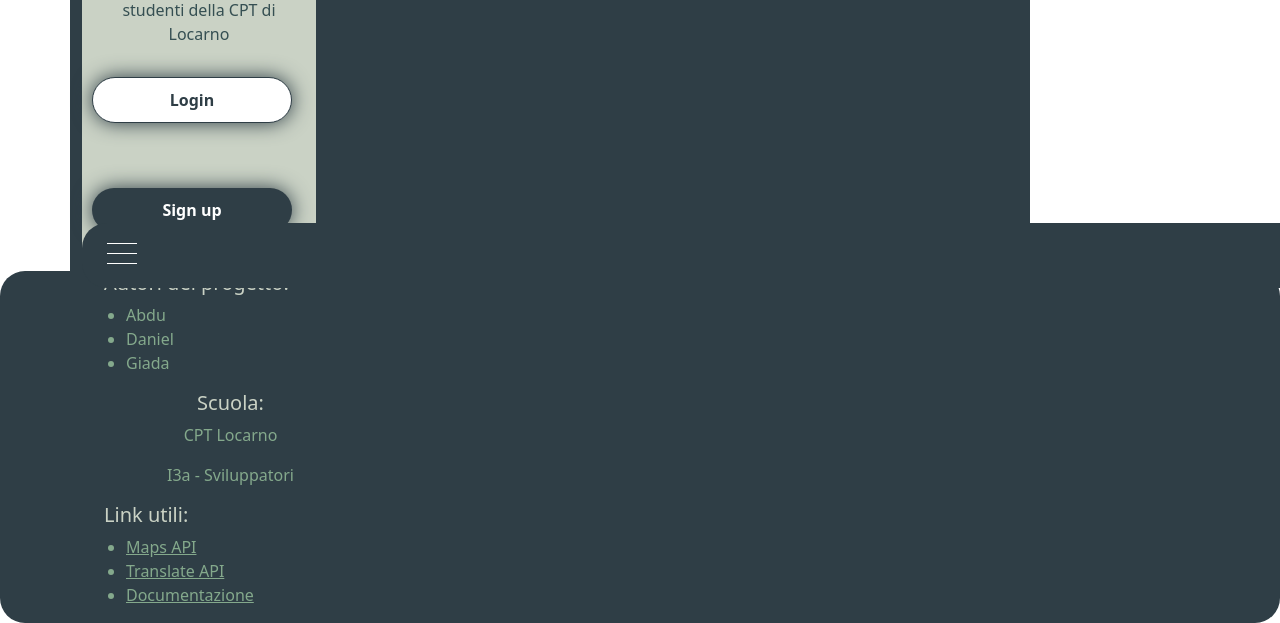
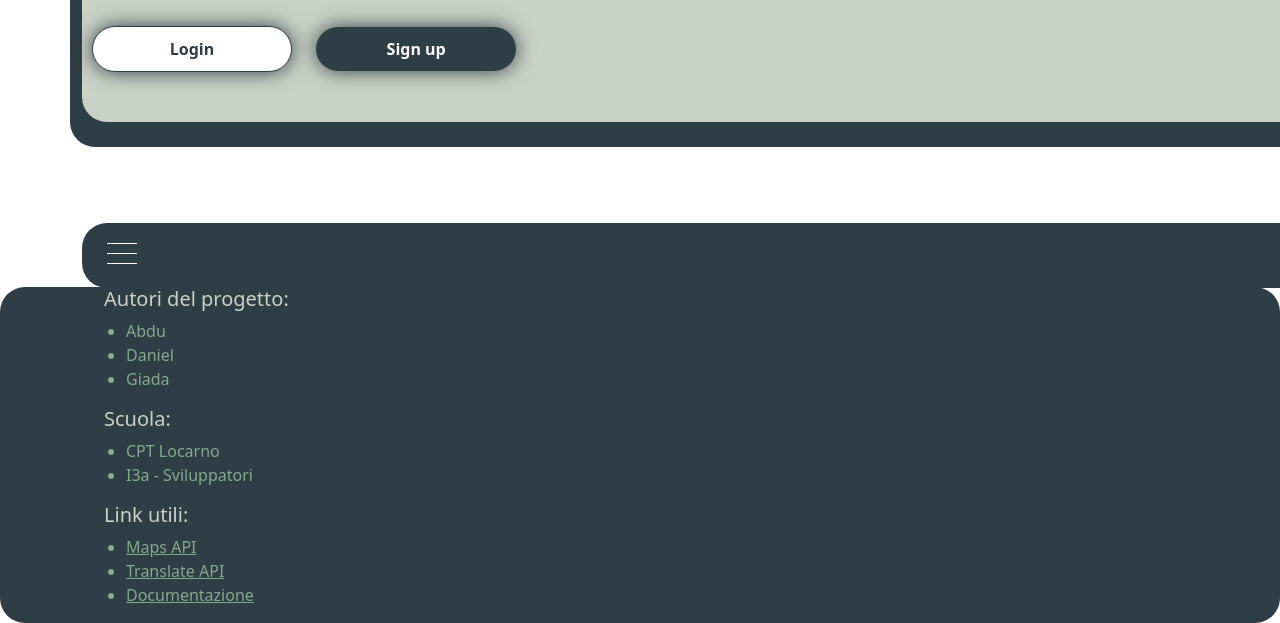
Before and after one commit to giada-pintos/progetto_m306, a website: page index.html in a window 1280 px wide. Shown: the part 177-800 px from the top of the page. Drawn offline with nearby package versions, Linux system fonts and the light colour scheme; some packages are replaced by stand-ins of ours.

Commit message:
fix_bug_home

```diff
--- a/index.html
+++ b/index.html
@@ -2,6 +2,7 @@
 
 <head>
     <title>Taxi App</title>
+    <meta name="viewport" content="width=device-width, initial-scale=1">
     <link href="https://cdn.jsdelivr.net/npm/bootstrap@5.0.2/dist/css/bootstrap.min.css" rel="stylesheet"
         integrity="sha384-EVSTQN3/azprG1Anm3QDgpJLIm9Nao0Yz1ztcQTwFspd3yD65VohhpuuCOmLASjC" crossorigin="anonymous">
     <link rel="stylesheet" href="src/css/style.css">
@@ -14,24 +15,26 @@
         <div class="row">
 
             <!--MENU-->
-            <div class="" id="containerMenu"></div>
+            <div class="col-sm-12" id="containerMenu"></div>
 
-            <section class="content col-sm-9">
-                <h1>Progetto m306 "The taxi app"<img src="/src/img/taxi_logo.png" width="50px" height="50px" /></h1>
-                <div class="block col-md-3">
+            <section class="content">
+                <h1 class="text-center h2">Progetto m306 "The taxi app"<img src="/src/img/taxi_logo.png" width="50px" height="50px" /></h1>
+                <div class="block col-sm-12">
                     <p>Siamo un gruppo di giovani studenti della CPT di Locarno</p>
-                    <button onclick="window.location.href = 'pages/authentication/login.html';"
-                        class="log">Login</button>
+                    <div>
+                        <button onclick="window.location.href = 'pages/authentication/login.html';"
+                        class=" log">Login</button>
                     <button onclick="window.location.href = 'pages/authentication/login.html';" class="reg">Sign
                         up</button>
+                    </div>
                 </div>
             </section>
 
             <footer>
                 <div class="container">
                     <div class="row">
-                        <div class="col-sm-12">
-                        <div class="col-md-4">
+                        <div class="flex-column">
+                        <div class="col-sm-4">
                             <h3>Autori del progetto:</h3>
                             <ul>
                                 <li>Abdu</li>
@@ -39,12 +42,14 @@
                                 <li>Giada</li>
                             </ul>
                         </div>
-                        <div class="col-md-3">
-                            <h3 class="text-center">Scuola:</h3>
-                            <p>CPT Locarno</p>
-                            <p>I3a - Sviluppatori</p>
+                        <div class="col-sm-3">
+                            <h3>Scuola:</h3>
+                            <ul>
+                                <li>CPT Locarno</li>
+                                <li>I3a - Sviluppatori</li>
+                            </ul>
                         </div>
-                        <div class="col-md-4">
+                        <div class="col-sm-4">
                             <h3>Link utili:</h3>
                             <ul>
                                 <li><a href="#">Maps API</a></li>
```
